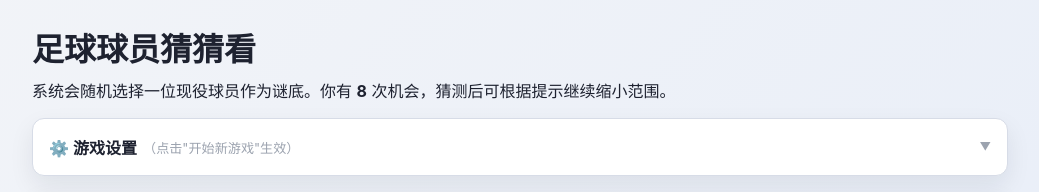
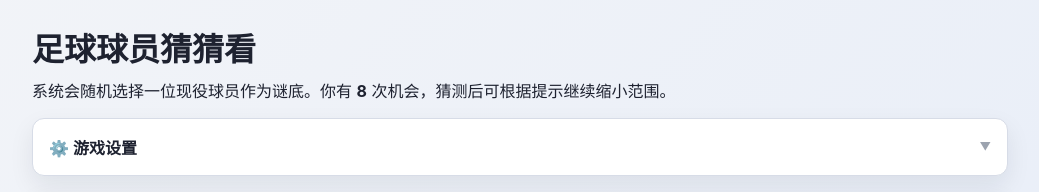
Before and after one commit to ZhenchangMin/Football-Player-Guessing-Game, a plain HTML site: page index.html in a window 1280 px wide. Shown: the top 192 px of the page, without its empty margins (120-1159 px from the left). Drawn offline with Linux system fonts and the light colour scheme.

Commit message:
docs: 修改游戏设置文档

```diff
--- a/index.html
+++ b/index.html
@@ -18,7 +18,7 @@
       </header>
 
       <details class="panel settings-panel" id="settings-panel">
-        <summary>⚙️ 游戏设置 <span class="settings-hint">（点击"开始新游戏"生效）</span></summary>
+        <summary>⚙️ 游戏设置 </summary>
         <div class="settings-content">
           <div class="settings-group">
             <span class="settings-label">难度</span>
```
